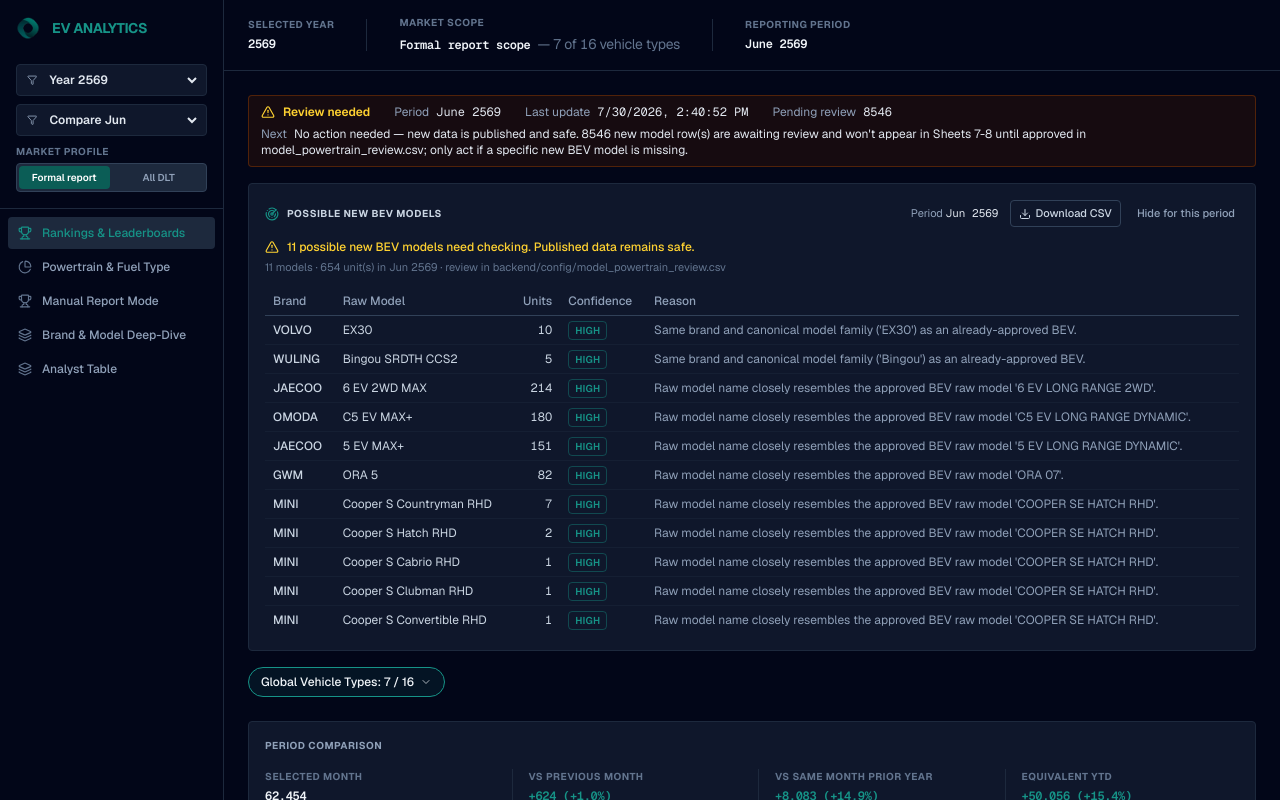
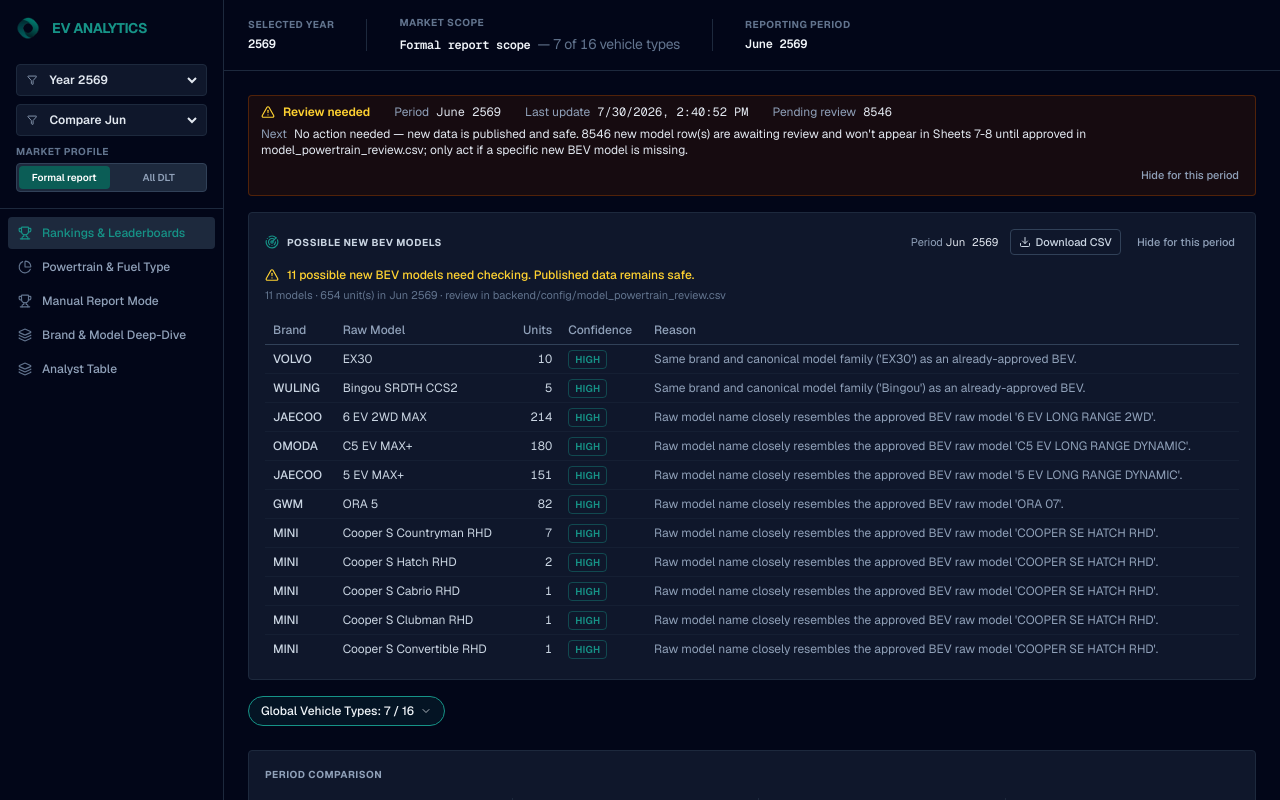
Before and after one commit to fietao/toyota_analysis_car, a Next.js app in the folder frontend/: page / in a window 1280 px wide. Shown: the top 800 px of the page. Built offline with nearby package versions, Linux system fonts and the light colour scheme.

Commit message:
feat: allow dismissing non-blocking review status

```diff
--- a/frontend/src/app/page.tsx
+++ b/frontend/src/app/page.tsx
@@ -127,6 +127,10 @@
 // Data Health strip — the single at-a-glance answer to "is the live dashboard data
 // good right now" for a non-coding operator. Driven entirely by operator_status.json.
 function DataHealthStrip({ status, unavailable }: { status: OperatorStatus | null; unavailable: boolean }) {
+  const [hiddenReviewPeriod, setHiddenReviewPeriod] = useState<string | null>(() =>
+    typeof window === "undefined" ? null : window.localStorage.getItem("hidden-review-status-period")
+  );
+
   if (unavailable) {
     return (
       <div className="mb-4 rounded-sm border border-slate-800 bg-slate-900 px-3 py-2 text-[11px] text-slate-500">
@@ -138,6 +142,25 @@
 
   const tone = healthTone(status.status, status.totals_match);
   const Icon = HEALTH_TONE_ICON[tone];
+  const canHide = status.status === "review_needed" && status.totals_match;
+  const statusPeriod = status.reporting_period ?? status.last_run_at;
+
+  if (canHide && hiddenReviewPeriod === statusPeriod) {
+    return (
+      <div className="mb-4 text-right">
+        <button
+          type="button"
+          onClick={() => {
+            window.localStorage.removeItem("hidden-review-status-period");
+            setHiddenReviewPeriod(null);
+          }}
+          className="text-[11px] text-slate-500 underline-offset-2 hover:text-slate-300 hover:underline focus:outline-none focus-visible:ring-1 focus-visible:ring-brand-light"
+        >
+          Show hidden review status
+        </button>
+      </div>
+    );
+  }
 
   return (
     <div
@@ -167,6 +190,18 @@
       <span className="text-slate-400">
         Next <span className="ml-1 text-slate-200">{status.next_action}</span>
       </span>
+      {canHide && (
+        <button
+          type="button"
+          onClick={() => {
+            window.localStorage.setItem("hidden-review-status-period", statusPeriod);
+            setHiddenReviewPeriod(statusPeriod);
+          }}
+          className="ml-auto rounded-sm px-1 py-1 text-[11px] font-medium text-slate-400 transition-colors hover:text-slate-200 focus:outline-none focus-visible:ring-1 focus-visible:ring-brand-light"
+        >
+          Hide for this period
+        </button>
+      )}
     </div>
   );
 }
```
